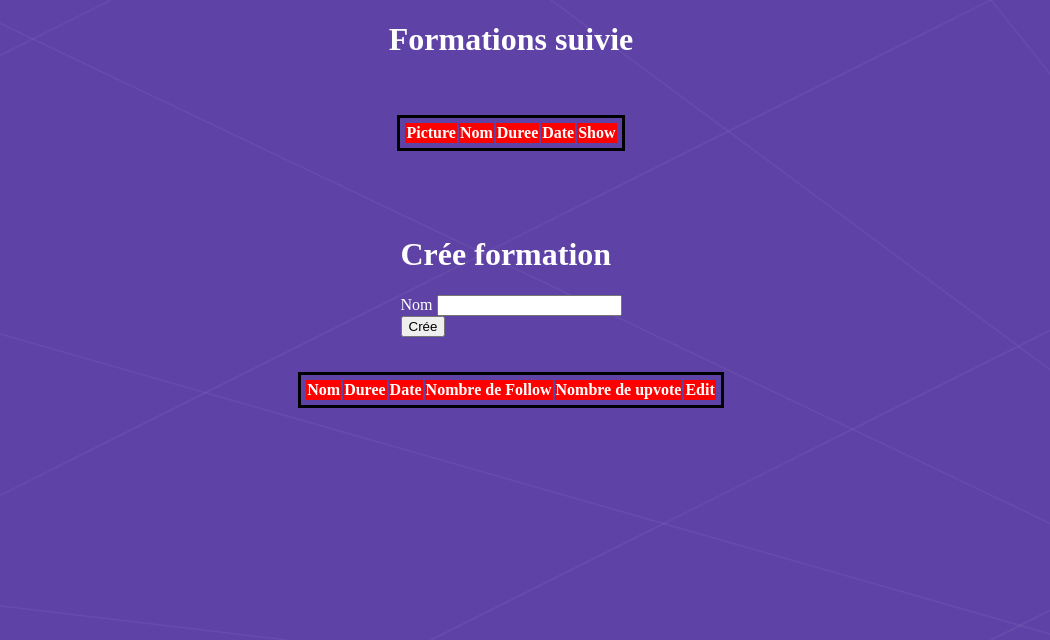
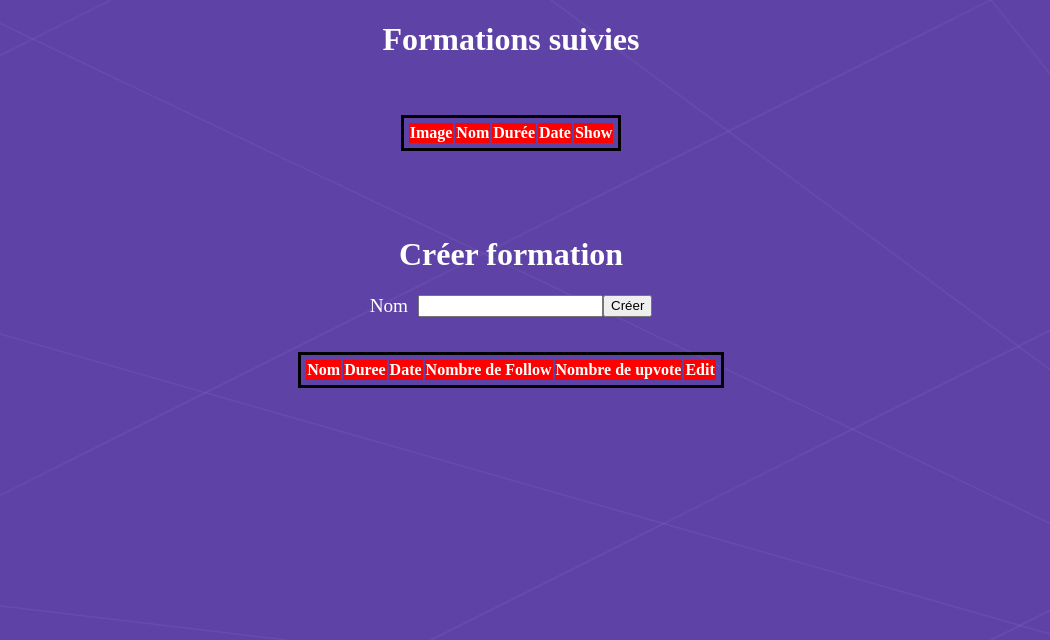
Before and after one commit to TeamRequete/SiteWeb, a PHP site: template public_html/view/mesFormation.php in a window 1280 px wide. Shown: the top 640 px of the page, without its empty margins (129-1179 px from the left). Run offline with PHP 8.4, Linux system fonts and the light colour scheme; the template is opened without the code that fills it, so the values that code supplies are empty; the visitor is signed in with stand-in values (Sample User, id 1).

Commit message:
cssHomePage/Formations

```diff
--- a/public_html/view/css/admin.css
+++ b/public_html/view/css/admin.css
@@ -16,3 +16,25 @@ table tbody tr th {
     border-bottom: 3px solid cyan;
     padding: 3px 10px 3px 10px;
 }
+
+table tbody tr th img {
+    width: 200px;
+    height: 150px;
+    object-fit: cover;
+}
+
+#createFormationForm {
+    display: flex;
+    flex-direction: column;
+    align-items: center;
+}
+
+#createFormationForm formFormation {
+    display: flex;
+    flex-direction: row;
+}
+
+#createFormationForm formFormation label {
+    margin-right: 10px;
+    font-size: larger;
+}
--- a/public_html/view/css/headerBar.css
+++ b/public_html/view/css/headerBar.css
@@ -10,7 +10,8 @@ header headerBar {
     display: flex;
     flex-direction: row;
     justify-content: space-around;
-    min-height: 50px;
+    min-height: 80px;
+    max-height: 80px;
     align-items: center;
     color: white;
 }
--- a/public_html/view/formations.php
+++ b/public_html/view/formations.php
@@ -7,9 +7,9 @@
 <table>
   <thead>
     <tr>
-        <th>Picture</th>
+        <th>Image</th>
         <th>Nom</th>
-        <th>Duree</th>
+        <th>Durée</th>
         <th>Date</th>
         <th>Show</th>
         <th>Follow</th>
--- a/public_html/view/mesFormation.php
+++ b/public_html/view/mesFormation.php
@@ -7,13 +7,13 @@
 <!-- toutes les formations suivie -->
 <?php $result=dumpFollowFormation($_SESSION['id']); ?>
 <?php if($result->rowCount() > 0): ?>
-<h1>Formations suivie</h1>
+<h1>Formations suivies</h1>
 <table>
   <thead>
     <tr>
-        <th>Picture</th>
+        <th>Image</th>
         <th>Nom</th>
-        <th>Duree</th>
+        <th>Durée</th>
         <th>Date</th>
         <th>Show</th>
     </tr>
@@ -36,13 +36,14 @@
 <br/>
 <br/>
 
-<form method="post" action="index.php?action=mesFormation">
-    <h1>Crée formation</h1>
-
+<form id="createFormationForm" method="post" action="index.php?action=mesFormation">
+    <h1>Créer formation</h1>
+  <formFormation>
     <label>Nom</label>
     <input type="text" name="name" required/> <br>
 
-    <button type="submit">Crée</button>
+    <button type="submit">Créer</button>
+    </formFormation>
 </form>
 
 
```
Also changed, not shown: public_html/view/css/mainPage.css (added, +29 -0 lines), public_html/view/formation_lst.php (+59 -1 lines).
